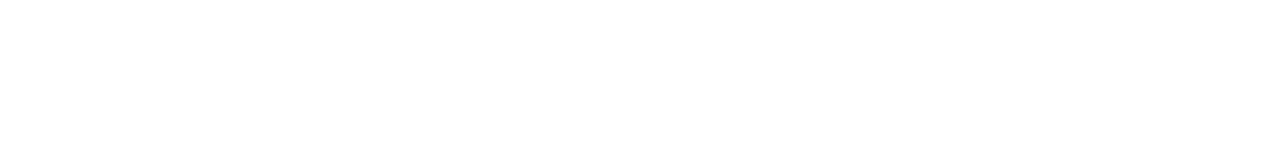
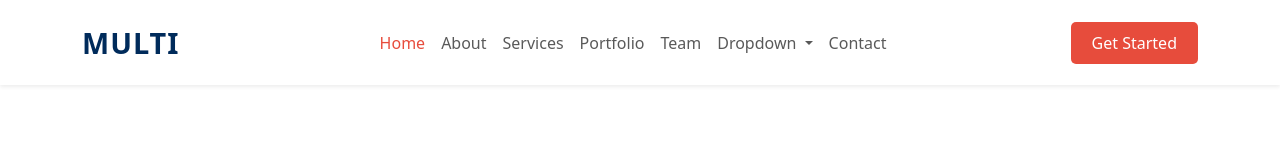
Before and after one commit to fahim-fuladi/multi-landingPage, a plain HTML site: page index.html in a window 1280 px wide. Drawn offline with nearby package versions, Linux system fonts and the light colour scheme.

Commit message:
Navbar add to project

```diff
--- a/assets/styles/style.css
+++ b/assets/styles/style.css
@@ -0,0 +1,22 @@
+.navbar-brand {
+    font-weight: 800;
+    font-size: 1.8rem;
+    letter-spacing: 1px;
+    color: #002b5b;
+}
+
+.nav-link.active {
+    color: #e74c3c !important;
+}
+
+.btn-get-started {
+    background-color: #e74c3c;
+    color: white;
+    border-radius: 5px;
+    padding: 8px 20px;
+}
+
+.btn-get-started:hover {
+    background-color: #c0392b;
+    color: white;
+}
--- a/index.html
+++ b/index.html
@@ -10,7 +10,45 @@
 </head>
 
 <body>
+    <nav class="navbar navbar-expand-lg bg-white shadow-sm py-3">
+        <div class="container">
+            <a class="navbar-brand" href="#">MULTI</a>
 
+            <button class="navbar-toggler" type="button">
+                <span class="navbar-toggler-icon"></span>
+            </button>
+
+            <div class="collapse navbar-collapse">
+                <ul class="navbar-nav mx-auto mb-2 mb-lg-0">
+                    <li class="nav-item">
+                        <a class="nav-link active" href="#">Home</a>
+                    </li>
+                    <li class="nav-item">
+                        <a class="nav-link" href="#">About</a>
+                    </li>
+                    <li class="nav-item">
+                        <a class="nav-link" href="#">Services</a>
+                    </li>
+                    <li class="nav-item">
+                        <a class="nav-link" href="#">Portfolio</a>
+                    </li>
+                    <li class="nav-item">
+                        <a class="nav-link" href="#">Team</a>
+                    </li>
+                    <li class="nav-item dropdown">
+                        <a class="nav-link dropdown-toggle">
+                            Dropdown
+                        </a>
+                    </li>
+                    <li class="nav-item">
+                        <a class="nav-link" href="#">Contact</a>
+                    </li>
+                </ul>
+                <a href="#" class="btn btn-get-started">Get Started</a>
+            </div>
+
+        </div>
+    </nav>
 </body>
 
 </html>
```
